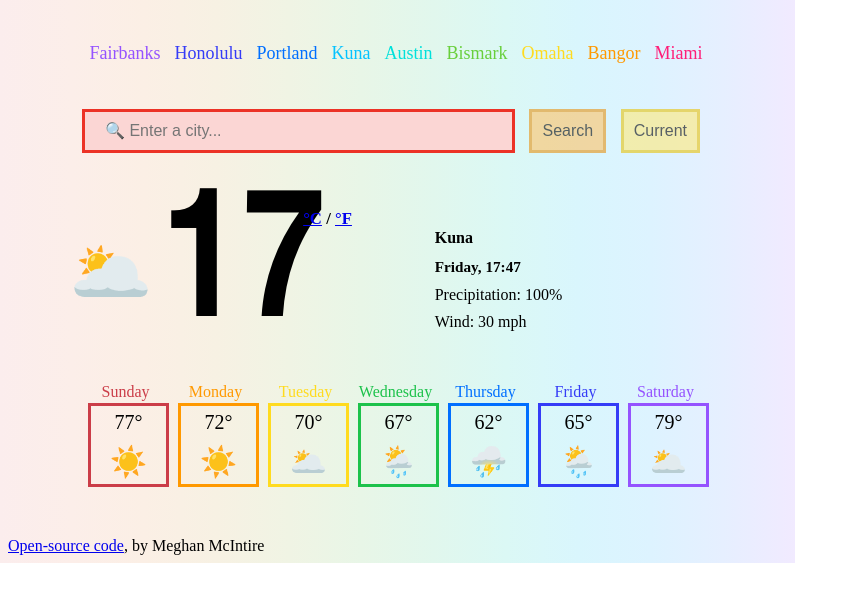
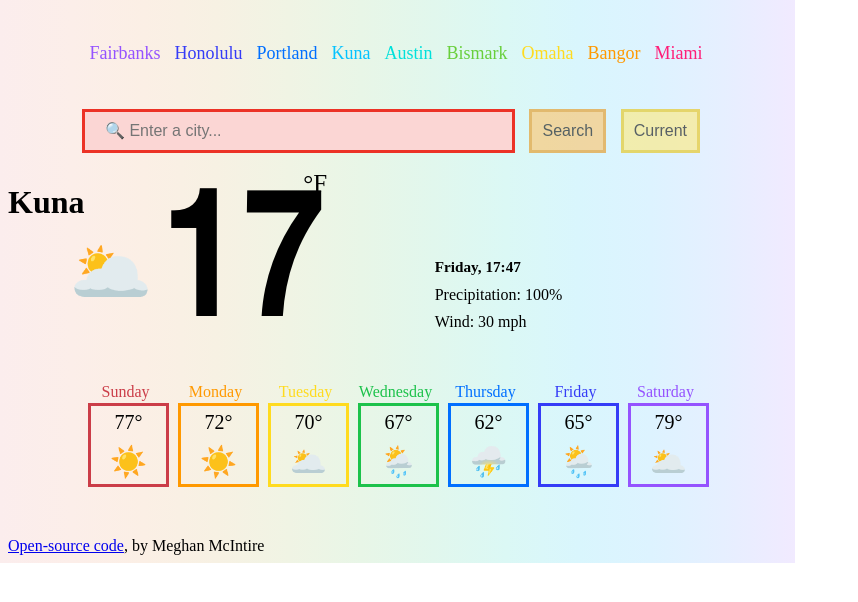
Before and after one commit to sgtslady/Weather-App-Pride, a plain HTML site: page index.html in a window 1280 px wide. Shown: the whole page, without its empty margins (0-858 px from the left). Drawn offline with nearby package versions, Linux system fonts and the light colour scheme.

Commit message:
updating html

```diff
--- a/index.html
+++ b/index.html
@@ -1,10 +1,10 @@
 <!DOCTYPE html>
 <html>
   <head>
-    <title>Parcel Sandbox</title>
     <meta charset="UTF-8" />
     <link rel="stylesheet" href="styles.css" />
     <script src="https://unpkg.com/axios@1.1.2/dist/axios.min.js"></script>
+    <title>Weather-App-Pride</title>
   </head>
   <body>
     <div page-container>
@@ -45,17 +45,14 @@
             </li>
           </ul>
         </form>
-      </div><div class="container">
-          <div class="icon"><sup>🌥️</sup></div>
+      </div>
+      <div class="container">
+         <h1>Kuna</h1>
+          <div class="date"><h3>Friday, 17:47</h3></div>
+
+           <div class="icon"><sup>🌥️</sup></div>
           <div class="temp"><h1>17</h1></div>
-          <div class="unit">
-            <h6>
-              <a href="#" id="celsius-link">°C</a> /
-              <a href="#" id="fahrenheit-link">°F</a>
-            </h6>
-          </div>
-          <div class="city"><h4>Kuna</h4></div>
-          <div class="date"><h3>Friday, 17:47</h3></div>
+          <div class="unit">°F</div>
           <div class="precip">Precipitation: 100%</div>
           <div class="wind">Wind: 30 mph</div>
         </div>
```
